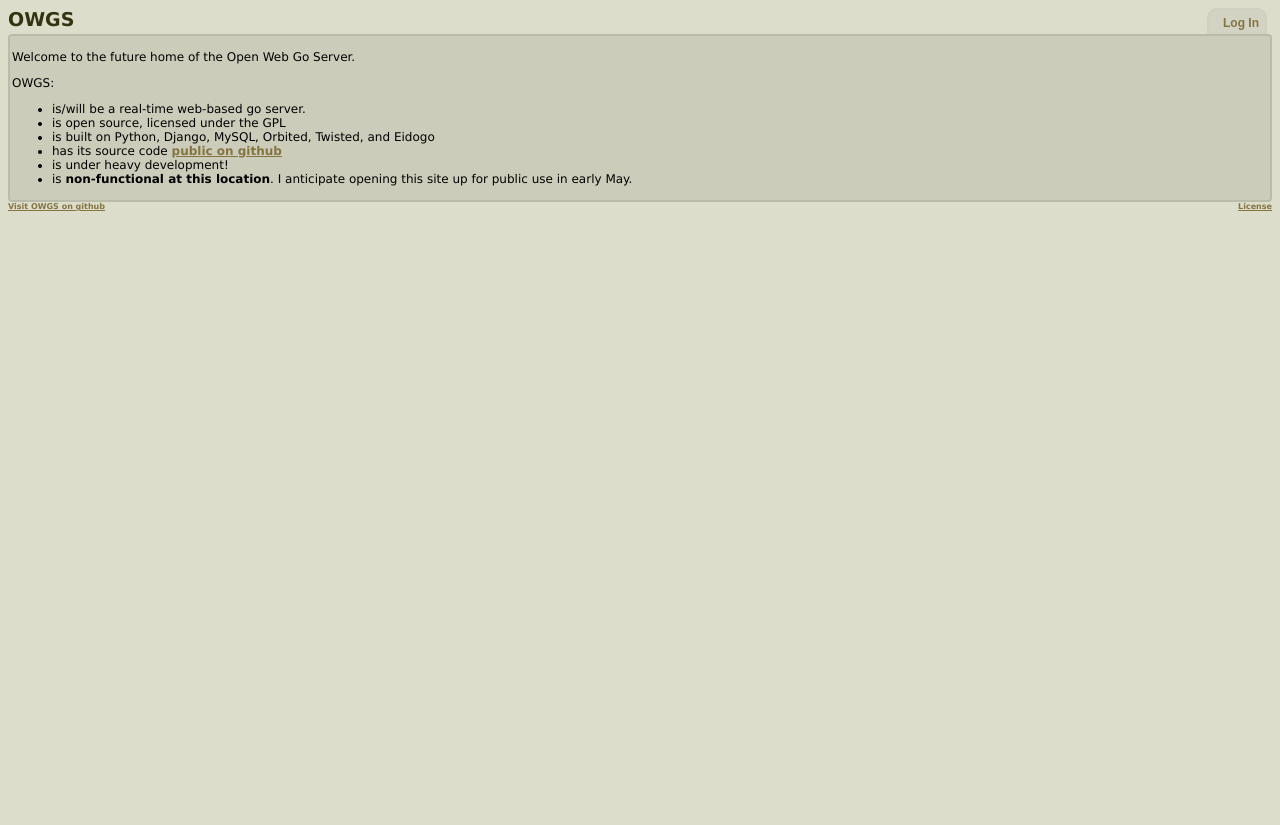
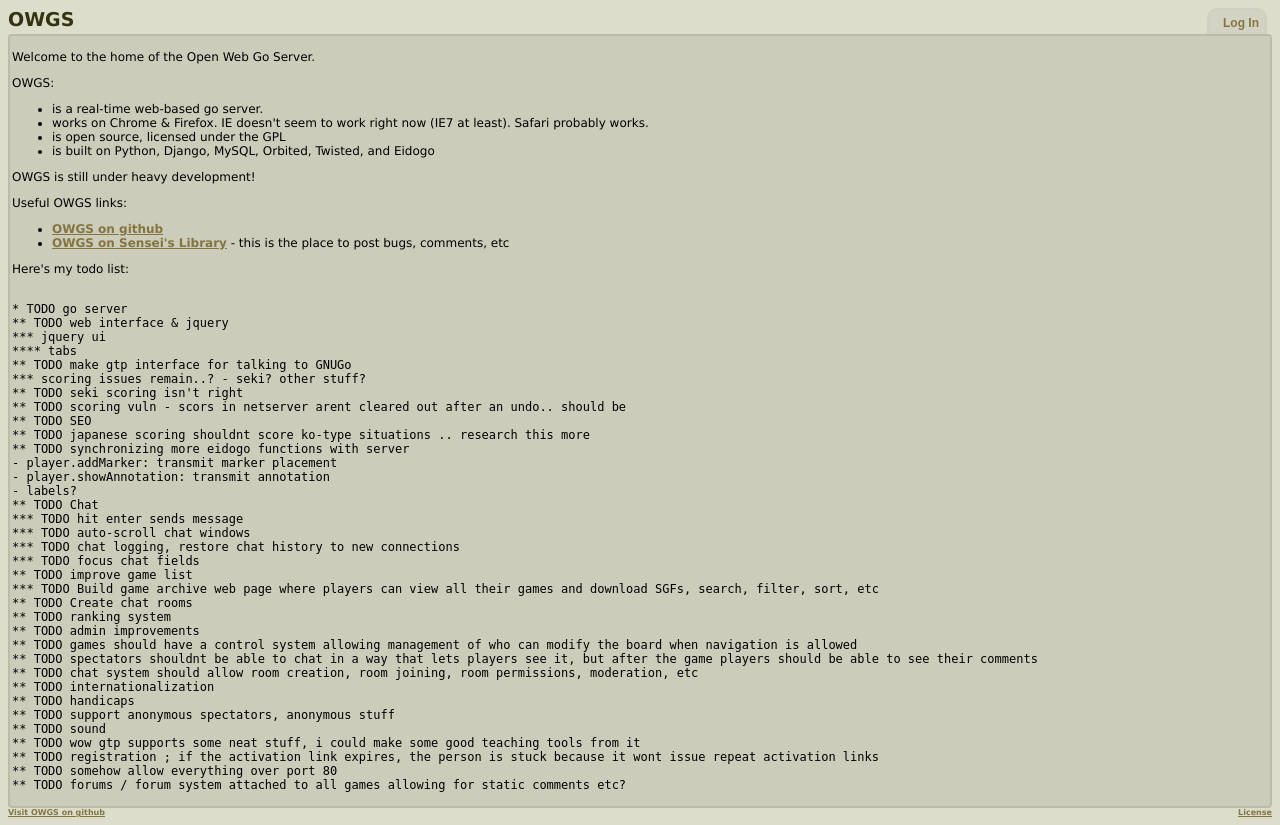
Before and after one commit to Tecuya/owgs, a Django app: template templates/GoServer/Index.html in a window 1280 px wide. Before the commit the page ends 211 px from the top, so only its background shows below. Run offline with Django 3.2, Linux system fonts and the light colour scheme; the template is opened without the code that fills it, so the values that code supplies are empty; parts of the project's set-up code (start-up, migrations or seed data) failed here and were passed over.

Commit message:
tweaks for django 1.2.1 compat and main server happiness

```diff
--- a/go/GoServer/views.py
+++ b/go/GoServer/views.py
@@ -192,11 +192,12 @@ def Index(request):
 
 
 def IntegratedInterface(request):
-    print 'uname',request.user
     if request.user.is_anonymous():
         DebugMode = 'false'
+    elif request.user.get_profile().DebugMode:
+        DebugMode = 'true'
     else:
-        DebugMode = request.user.get_profile().DebugMode
+        DebugMode = 'false'
 
     return render_to_response('GoServer/Interface.html',
                               {'DebugMode': DebugMode,
--- a/go/settings.py
+++ b/go/settings.py
@@ -72,7 +72,7 @@ MIDDLEWARE_CLASSES = (
 ROOT_URLCONF = 'go.urls'
 
 TEMPLATE_DIRS = (
-    "/home/sean/sites/owgs.org/owgs/templates",
+    "/var/www/owgs.org/owgs/templates",
     "/home/sean/code/go/django_code/templates",
     # Put strings here, like "/home/html/django_templates" or "C:/www/django/templates".
     # Always use forward slashes, even on Windows.
@@ -87,7 +87,7 @@ INSTALLED_APPS = (
     'django.contrib.admin',
     'go.GoServer',
     'go.Main',
-    'registration'
+    'go.registration'
 )
 
 
--- a/templates/GoServer/Index.html
+++ b/templates/GoServer/Index.html
@@ -2,17 +2,64 @@
 
 
 {% block content %}
-<p>Welcome to the future home of the Open Web Go Server.</p>
+<p>Welcome to the home of the Open Web Go Server.</p>
 
 <p>OWGS:
 <ul>
-<li> is/will be a real-time web-based go server.</li>
-<li> is open source, licensed under the GPL</li>
-<li> is built on Python, Django, MySQL, Orbited, Twisted, and Eidogo</li>
-<li> has its source code <a href="http://github.com/Tecuya/owgs">public on github</a></li>
-<li> is under heavy development! </li>
-<li> is <b>non-functional at this location</b>.  I anticipate opening this site up for public use in early May.</li>
+ <li> is a real-time web-based go server.</li>
+ <li> works on Chrome & Firefox.  IE doesn't seem to work right now (IE7 at least).  Safari probably works.</li>
+ <li> is open source, licensed under the GPL</li>
+ <li> is built on Python, Django, MySQL, Orbited, Twisted, and Eidogo</li>
 </ul>
 </p>
 
+<p>OWGS is still under heavy development!</p>
+
+<p>Useful OWGS links:
+<ul>
+ <li><a href="http://github.com/Tecuya/owgs">OWGS on github</a></li>
+ <li><a href="http://senseis.xmp.net/?OWGS">OWGS on Sensei's Library</a> - this is the place to post bugs, comments, etc</li>
+</ul>
+
+<p>Here's my todo list:
+<pre>
+
+* TODO go server
+** TODO web interface & jquery
+*** jquery ui
+**** tabs
+** TODO make gtp interface for talking to GNUGo
+*** scoring issues remain..? - seki? other stuff?
+** TODO seki scoring isn't right
+** TODO scoring vuln - scors in netserver arent cleared out after an undo.. should be
+** TODO SEO
+** TODO japanese scoring shouldnt score ko-type situations .. research this more
+** TODO synchronizing more eidogo functions with server
+- player.addMarker: transmit marker placement
+- player.showAnnotation: transmit annotation
+- labels?
+** TODO Chat
+*** TODO hit enter sends message
+*** TODO auto-scroll chat windows
+*** TODO chat logging, restore chat history to new connections
+*** TODO focus chat fields
+** TODO improve game list
+*** TODO Build game archive web page where players can view all their games and download SGFs, search, filter, sort, etc
+** TODO Create chat rooms
+** TODO ranking system
+** TODO admin improvements
+** TODO games should have a control system allowing management of who can modify the board when navigation is allowed
+** TODO spectators shouldnt be able to chat in a way that lets players see it, but after the game players should be able to see their comments
+** TODO chat system should allow room creation, room joining, room permissions, moderation, etc
+** TODO internationalization
+** TODO handicaps
+** TODO support anonymous spectators, anonymous stuff
+** TODO sound
+** TODO wow gtp supports some neat stuff, i could make some good teaching tools from it
+** TODO registration ; if the activation link expires, the person is stuck because it wont issue repeat activation links
+** TODO somehow allow everything over port 80
+** TODO forums / forum system attached to all games allowing for static comments etc?
+</pre>
+</p>
+
 {% endblock %}
--- a/templates/registration/login.html
+++ b/templates/registration/login.html
@@ -2,6 +2,8 @@
 
 {% block content %}
 <form method="post" action="/accounts/login/" target="_top">
+
+{% csrf_token %}
 
   {{ form.as_p }}
 
```
Also changed, not shown: 1 other file.
